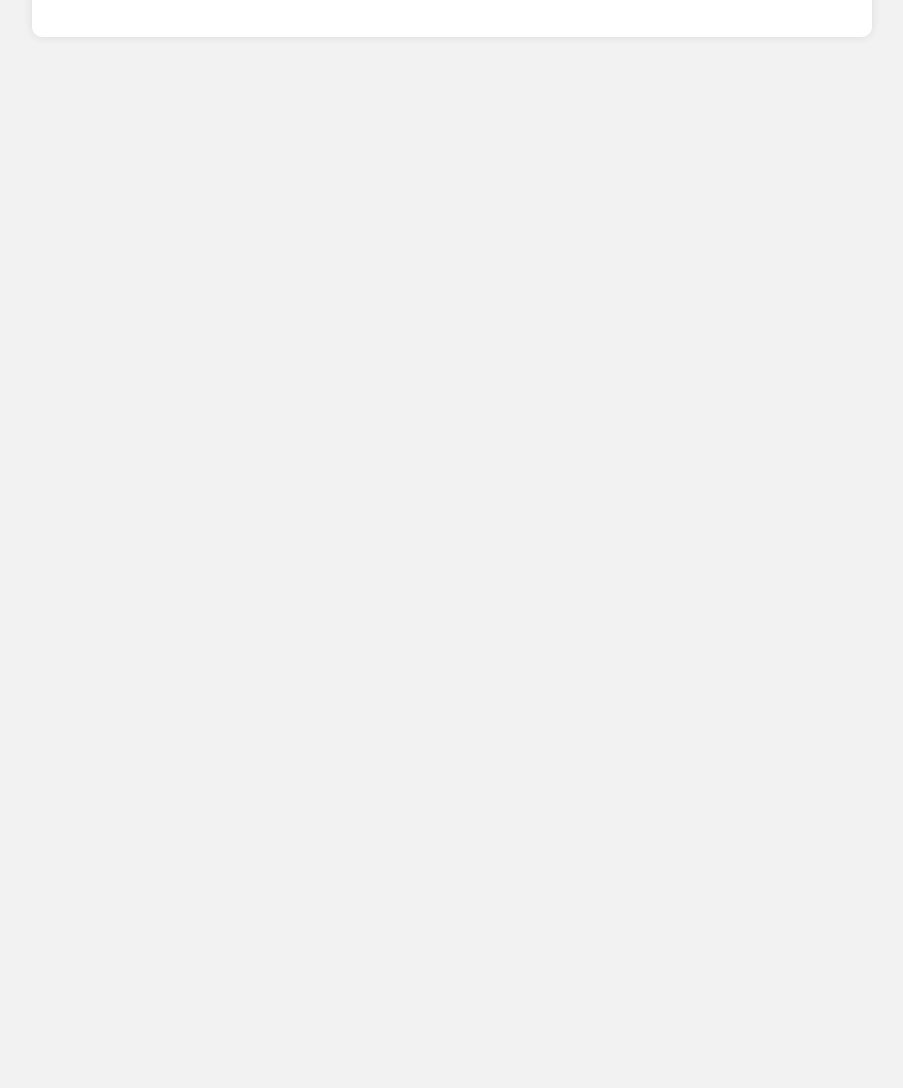
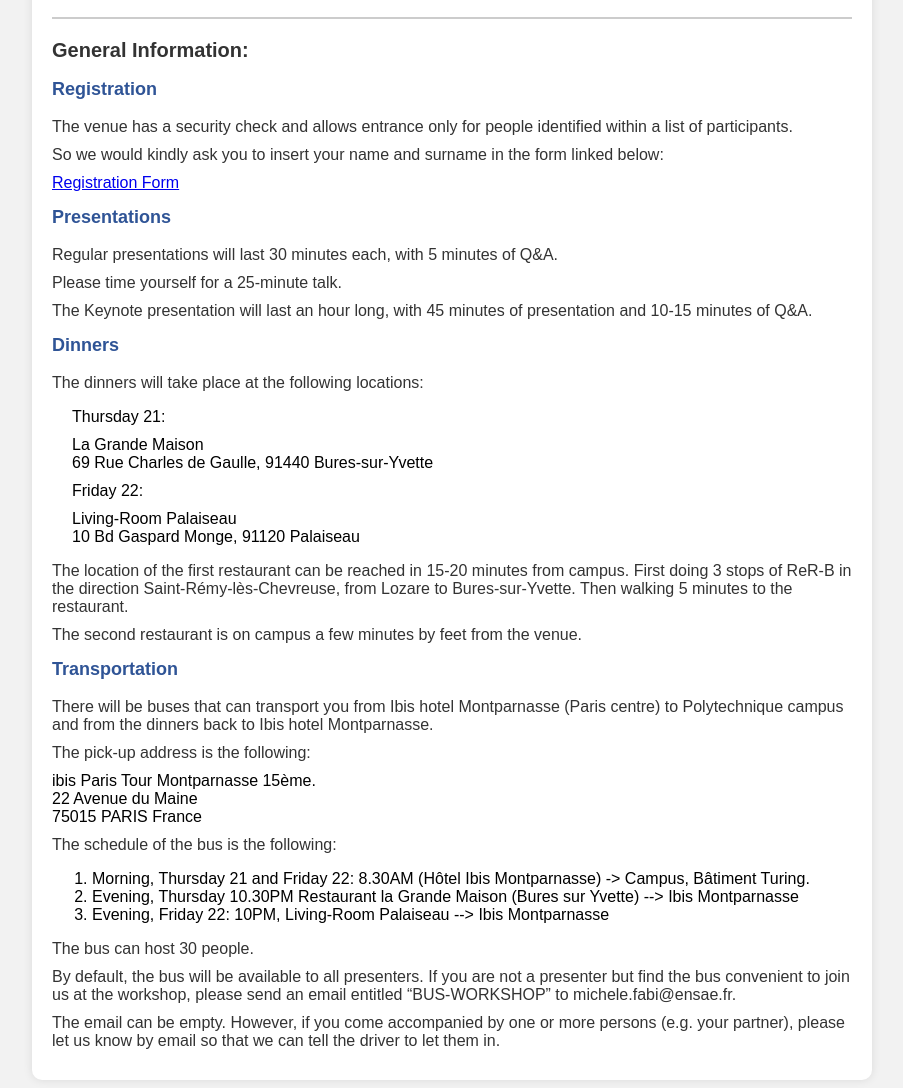
Before and after one commit to michele-fabi/Blockchain-DEFI-Workshop-X-OMI, a plain HTML site: page index.html in a window 1280 px wide. Shown: the part 429-1517 px from the top of the page, without its empty margins (188-1091 px from the left). Before the commit the page ends 800 px from the top, so only its background shows below. Drawn offline with Linux system fonts and the light colour scheme.

Commit message:
Update index.html

```diff
--- a/index.html
+++ b/index.html
@@ -46,6 +46,52 @@
         a.button:hover {
             background-color: #4472c4;
         }
+
+        /* Additional CSS for General Information Section */
+        hr {
+            border: 1px solid #ccc;
+        }
+
+        .general-info {
+            text-align: left; /* Align text left within .general-info */
+        }
+
+        .general-info h2 {
+            font-size: 20px;
+            color: #333;
+            margin-top: 20px;
+        }
+
+        .general-info h3 {
+            font-size: 18px;
+            color: #2f5496;
+            margin-top: 15px;
+        }
+
+        .general-info p {
+            font-size: 16px;
+            color: #333;
+            margin: 10px 0;
+        }
+
+        .general-info ul {
+            list-style-type: none;
+            padding-left: 0; /* Remove default padding for lists */
+        }
+
+        .general-info li {
+            margin-left: 20px;
+        }
+
+        .general-info address {
+            font-style: normal;
+            margin: 10px 0;
+        }
+
+        .general-info ol {
+            list-style-type: decimal;
+            padding-left: 20px; /* Adjust padding for ordered lists */
+        }
     </style>
 </head>
 <body>
@@ -56,8 +102,72 @@
 
         <a class="button" href="PROGRAM.html">Program</a>
         <a class="button" href="VENUE.html">Venue</a>
-         <a class="button" href="Dinner.html">Dinners</a>
+        <a class="button" href="Dinner.html">Dinners</a>
         <a class="button" href="https://form.jotform.com/232012481666048">Registration</a>
+
+        <!-- General Information Section -->
+        <div class="general-info">
+            <hr> <!-- Horizontal line for separation -->
+
+            <h2>General Information:</h2>
+
+            <h3>Registration</h3>
+            <p>The venue has a security check and allows entrance only for people identified within a list of participants.</p>
+            <p>So we would kindly ask you to insert your name and surname in the form linked below:</p>
+            <a href="https://form.jotform.com/232012481666048">Registration Form</a>
+
+            <h3>Presentations</h3>
+            <p>Regular presentations will last 30 minutes each, with 5 minutes of Q&A.</p>
+            <p>Please time yourself for a 25-minute talk.</p>
+            <p>The Keynote presentation will last an hour long, with 45 minutes of presentation and 10-15 minutes of Q&A.</p>
+
+            <h3>Dinners</h3>
+            <p>The dinners will take place at the following locations:</p>
+            <ul>
+                <li>Thursday 21:</li>
+				<p></p>
+                <ul>
+                    <li>La Grande Maison</li>
+                    <li>69 Rue Charles de Gaulle, 91440 Bures-sur-Yvette</li>
+                </ul>
+				<p></p>
+                <li>Friday 22:</li>
+				<p></p>
+                <ul>
+                    <li>Living-Room Palaiseau</li>
+                    <li>10 Bd Gaspard Monge, 91120 Palaiseau</li>
+                </ul>
+            </ul>
+            <p>The location of the first restaurant can be reached in 15-20 minutes from campus. First doing 3 stops of ReR-B in the direction Saint-Rémy-lès-Chevreuse, from Lozare to Bures-sur-Yvette. Then walking 5 minutes to the restaurant. </p>
+            <p>The second restaurant is on campus a few minutes by feet from the venue.</p>
+
+            <h3>Transportation</h3>
+            <p>There will be buses that can transport you from Ibis hotel Montparnasse (Paris centre) to Polytechnique campus and from the dinners back to Ibis hotel Montparnasse.</p>
+            <p>The pick-up address is the following:</p>
+            <address>
+                ibis Paris Tour Montparnasse 15ème.<br>
+                22 Avenue du Maine<br>
+                75015 PARIS France
+            </address>
+            <p>The schedule of the bus is the following:</p>
+            <ol>
+                <li>Morning, Thursday 21 and Friday 22: 8.30AM (Hôtel Ibis Montparnasse) -> Campus, Bâtiment Turing.</li>
+                <li>Evening, Thursday 10.30PM Restaurant la Grande Maison (Bures sur Yvette) --> Ibis Montparnasse</li>
+                <li>Evening, Friday 22: 10PM, Living-Room Palaiseau --> Ibis Montparnasse</li>
+            </ol>
+
+            <p>The bus can host 30 people.</p>
+            <p>By default, the bus will be available to all presenters. If you are not a presenter but find the bus convenient to join us at the workshop, please send an email entitled “BUS-WORKSHOP” to michele.fabi@ensae.fr. </p>
+
+			<p>The email can be empty. However, if you come accompanied by one or more persons (e.g. your partner), please let us know by email so that we can tell the driver to let them in.</p>
+
+
+
+
+
+
+
+        </div>
     </div>
 </body>
 </html>
```
